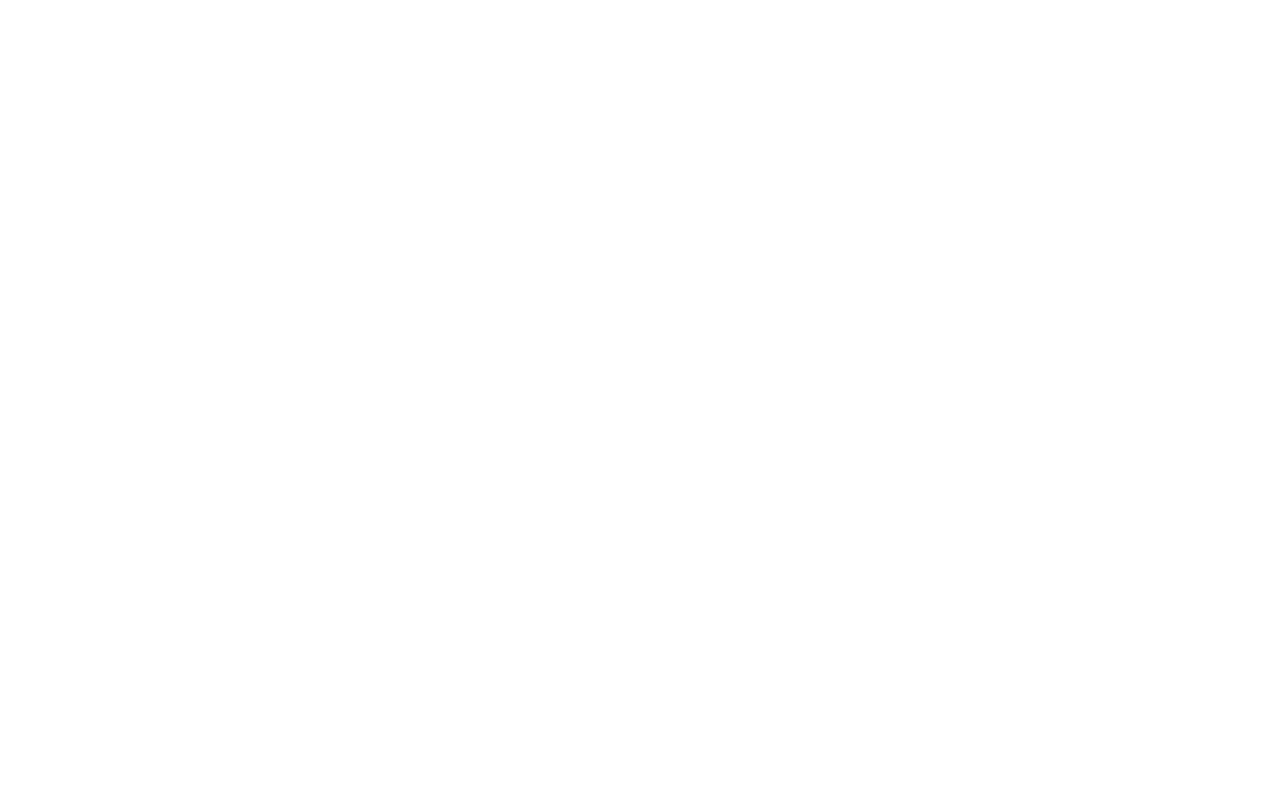
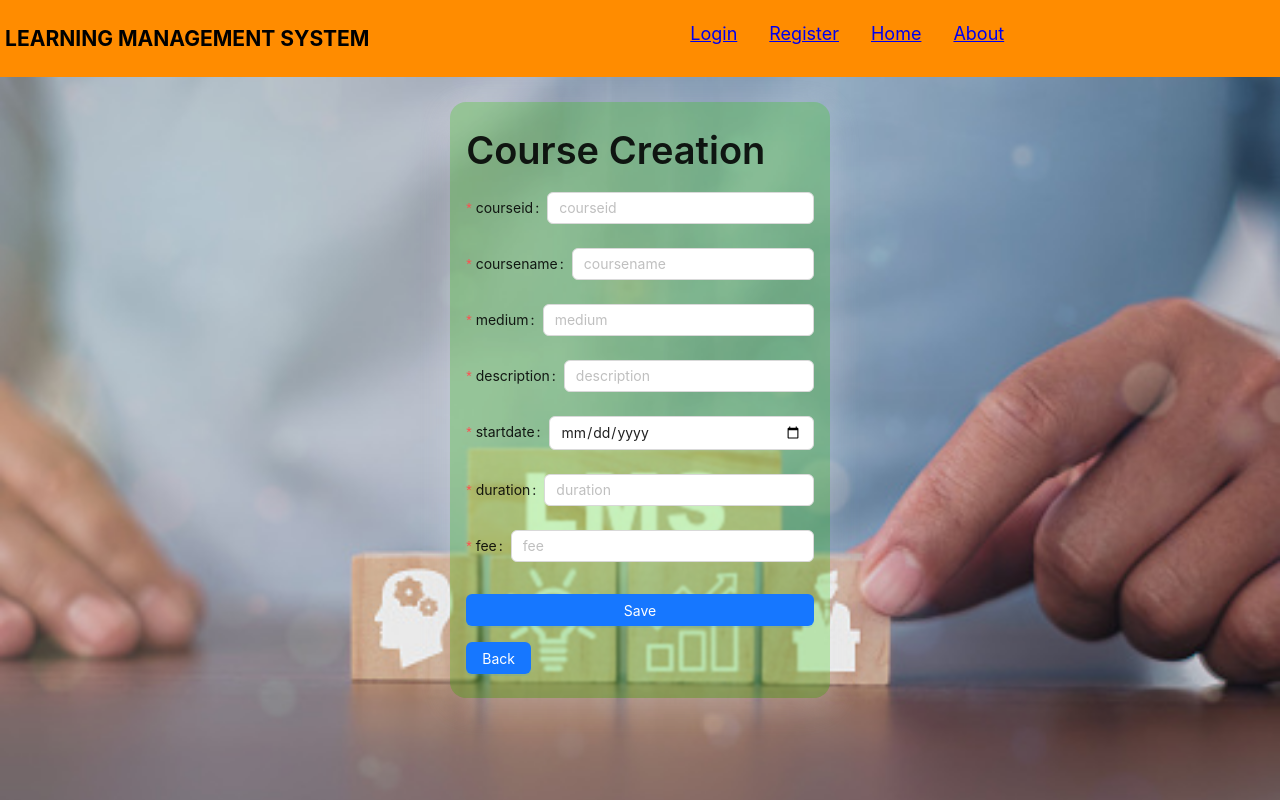
Before and after one commit to PasiduSupunsara/Teaching-based-system-UI, a React (Create React App) app: page /CreateNewCourse in a window 1280 px wide. Before the commit this address had no page. Built offline with nearby package versions, Linux system fonts and the light colour scheme.

Commit message:
modification of student part

```diff
--- a/package.json
+++ b/package.json
@@ -9,9 +9,11 @@
     "antd": "^5.2.1",
     "axios": "^1.3.3",
     "bootstrap": "^5.2.3",
+    "dayjs": "^1.11.7",
     "moment": "^2.29.4",
     "react": "^18.2.0",
     "react-bootstrap": "^2.7.2",
+    "react-datepicker": "^4.10.0",
     "react-dom": "^18.2.0",
     "react-router-dom": "^6.8.1",
     "react-scripts": "5.0.1",
--- a/src/App.css
+++ b/src/App.css
@@ -1,12 +1,3 @@
-.App {
-  text-align: center;
-  min-height: 100vh;
-  align-items: center;
-  justify-content: center;
-  color: white;
-  background-image:white;
-}
-
 .auth-form-container, .login-form, .register-form , .delete-form-container,.delete-form,.AllUser-form-container{
   display: flex;
   flex-direction: column;
@@ -135,72 +126,26 @@ button {
   display: flex;
 
 }
+
 .dashboard-card{
   margin-top: 100px;
   font-size: larger;
-  width: 300px;
+  width: 90%;
   height: 300px;
   margin-left: 100px;
   margin-right: 100px;
-  background-color: #FAF8C0;
+  border-radius: 100;
+  background-color: #d6eef0;
+  border-color: black;
 }
 
-
-
-
-
-
-
-
-
-
-
-
-
-
-
-
-
-
-
-
-
-
-
-
-
-
-.App-logo {
-  height: 40vmin;
-  pointer-events: none;
+.progress{
+  color: red
+  ;
 }
 
-@media (prefers-reduced-motion: no-preference) {
-  .App-logo {
-    animation: App-logo-spin infinite 20s linear;
-  }
+.container-card{
+  position: absolute;
+  width: 95%;
+  top: 10px;
 }
-
-.App-header {
-  background-color: #282c34;
-  min-height: 100vh;
-  display: flex;
-  flex-direction: column;
-  align-items: center;
-  justify-content: center;
-  font-size: calc(10px + 2vmin);
-  color: white;
-}
-
-.App-link {
-  color: #61dafb;
-}
-
-@keyframes App-logo-spin {
-  from {
-    transform: rotate(0deg);
-  }
-  to {
-    transform: rotate(360deg);
-  }
-}
--- a/src/App.js
+++ b/src/App.js
@@ -12,6 +12,8 @@ import { Update} from './Components/Update'
 import { View } from './Components/View'
 import { Continue } from './Components/Contunue';
 import { Dashboard } from './Components/Dashboard';
+import {CreateNewCourse} from './Components/CreateNewCourse'
+import { GetAllCourses } from './Components/GetAllCourses'
 
 function App(){
   return (
@@ -29,6 +31,8 @@ function App(){
       <Route path="/Update" element={<Update/>}/>
       <Route path="/View" element={<View/>}/>
       <Route path="/Register" element={<Register/>}/>
+      <Route path="/CreateNewCourse" element={<CreateNewCourse/>}/>
+      <Route path="/GetAllCourses" element={<GetAllCourses/>}/>
       </Routes>
       </BrowserRouter>
     </div>
--- /dev/null
+++ b/src/Components/CardComponent.jsx
@@ -0,0 +1,48 @@
+import {Button, Card, message, Progress} from 'antd'
+import { useState } from 'react';
+
+export function CardComponent(props){
+    const sid = props.id;
+    const courseid = props.courseid;
+    const[switchEnroll,setSwitchEnroll]= useState("Enroll")
+
+    let tokenJson = JSON.parse(localStorage.getItem('login'));
+
+    function precentageCal(startDate,date){
+        const val = (((date - startDate)/ (1000 * 60 * 60 * 24))/(6*30))*100;
+        return Math.round(val)
+    }
+
+    const handleSubmit = (e) =>{
+        const id = {sid,courseid}
+        let token = "Bearer "+ tokenJson.accessToken;
+        const mapcoursestudent= {id}
+         fetch('http://localhost:8080/student/mapStudentCourse',{
+             method:"POST",
+             headers:{"Content-Type":"application/json",
+             "Authorization":token
+            },
+             body:JSON.stringify(mapcoursestudent)
+           }).then((response)=>{
+            if (response.status === 200){
+                message.success("success")
+                setSwitchEnroll("Unenroll");
+            }else{
+                message.error("something wrong")
+            }
+           })
+         }
+
+    return(
+        <Card className="dashboard-card">
+            <div className='container-card'>
+            <h2>{props.coursename}</h2>
+            <h4>{props.courseid}</h4>
+            <h4>{props.name}</h4>
+            <Progress className='progerss' percent={precentageCal(new Date(props.startdate),new Date())}></Progress>
+            <Button>Details</Button>
+            <Button onClick={handleSubmit} htmlType="submit">{switchEnroll}</Button>
+            </div>
+        </Card>
+    )
+}
--- /dev/null
+++ b/src/Components/CreateNewCourse.jsx
@@ -0,0 +1,100 @@
+import React,{useState} from "react"
+import { useNavigate } from "react-router-dom";
+import { Button, Form, Input, Typography } from "antd";
+import {Navbar} from './Navbar'
+
+export const CreateNewCourse = (props) => {
+    const [courseid,setCourseid] = useState('');
+    const [coursename,setCourseName] = useState('');
+    const [medium,setmedium] = useState('');
+    const [description,setDescription] = useState('');
+    const [startdate,setStartdate] = useState(new Date());
+    const [duration,setDuration] = useState('');
+    const [fee,setFee] = useState('');
+
+
+    let navigate=useNavigate();
+    let tokenJson = JSON.parse(localStorage.getItem('login'));
+
+
+
+    const handleSubmit=(e)=>{
+        const user={courseid,coursename,medium,description,startdate,duration,fee}
+        console.log(user)
+        let token = "Bearer "+ tokenJson.accessToken;
+        console.log(token);
+        fetch('http://localhost:8080/admin/saveCourse',{
+          method:"POST",
+          headers:{"Content-Type":"application/json",
+          "Authorization":token
+        },
+          body:JSON.stringify(user)
+      }).then((response)=>{
+        navigate("/Dashboard")
+    })
+
+    }
+    return (
+      <div>
+        <Navbar/>
+        <div className="appLog">
+           <Form className="loginForm" onFinish={handleSubmit}>
+           <Typography.Title>Course Creation</Typography.Title>
+                <Form.Item rules={[{
+                    required:true,
+                    message:"please enter courseid"
+                }]}label="courseid" name={"courseid"}>
+                    <Input value = {courseid} onChange={(e) => setCourseid(e.target.value)} placeholder="courseid"/>
+                </Form.Item>
+
+                <Form.Item rules={[{
+                    required:true,
+                    message:"please enter coursename"
+                }]}label="coursename" name={"coursename"}>
+                    <Input value = {coursename} onChange={(e) => setCourseName(e.target.value)} placeholder="coursename"/>
+                </Form.Item>
+
+                <Form.Item rules={[{
+                    required:true,
+                    message:"please enter medium"
+                }]}label="medium" name={"medium"}>
+                    <Input value = {medium} onChange={(e) => setmedium(e.target.value)} placeholder="medium"/>
+                </Form.Item>
+
+                <Form.Item rules={[{
+                    required:true,
+                    message:"please enter description"
+                }]}label="description" name={"description"}>
+                    <Input value = {description} onChange={(e) => setDescription(e.target.value)} placeholder="description"/>
+                </Form.Item>
+
+                <Form.Item rules={[{
+                    required:true,
+                    message:"please enter startdate"
+                }]}label="startdate" name={"startdate"}>
+                    <Input type="date" value = {startdate} onChange={(e) => setStartdate(e.target.value)} placeholder="startdate"/>
+
+                </Form.Item>
+
+                <Form.Item rules={[{
+                    required:true,
+                    message:"please enter duration"
+                }]}label="duration" name={"duration"}>
+                    <Input value = {duration} onChange={(e) => setDuration(e.target.value)} placeholder="duration"/>
+                </Form.Item>
+
+                <Form.Item rules={[{
+                    required:true,
+                    message:"please fee"
+                }]}label="fee" name={"fee"}>
+                    <Input value = {fee} onChange={(e) => setFee(e.target.value)} placeholder="fee"/>
+                </Form.Item>
+
+                <Button type="primary" htmlType="submit" block >Save</Button>
+                <Button type="primary" onClick={()=>navigate("/Dashboard")}>Back</Button>
+           </Form>
+
+        </div>
+        </div>
+    )
+}
--- a/src/Components/Dashboard.jsx
+++ b/src/Components/Dashboard.jsx
@@ -7,7 +7,6 @@ import {Student} from './Student'
 
 export const Dashboard = () => {
   const [role, setRole] = useState();
-  let tokenJson = JSON.parse(localStorage.getItem('login'));
 
   useEffect(() => {
     let tokenJson = JSON.parse(localStorage.getItem('login'));
--- /dev/null
+++ b/src/Components/GetAllCourses.jsx
@@ -0,0 +1,83 @@
+import React, { useState, useEffect } from "react";
+import { Table, Layout} from "antd";
+import { Navbar } from "./Navbar";
+
+
+
+const columns = [
+
+  {
+    title: "Course Id",
+    dataIndex: "courseid",
+    key: "courseid",
+  },
+  {
+    title: "course name",
+    dataIndex: "coursename",
+    key: "coursename",
+  },
+  {
+    title: "medium",
+    dataIndex: "medium",
+    key: "medium",
+  },
+  {
+    title: "description",
+    dataIndex: "description",
+    key: "description",
+  },
+  {
+    title: "startdate",
+    dataIndex: "startdate",
+    key: "startdate",
+  },
+  {
+    title: "duration",
+    dataIndex: "duration",
+    key: "duration",
+  },
+  {
+    title: "fee",
+    dataIndex: "fee",
+    key: "fee",
+  },
+];
+
+export const GetAllCourses = () => {
+  let tokenJson = JSON.parse(localStorage.getItem('login'));
+  const[course,setCourse] = useState([]);
+
+
+  useEffect(()=>{
+    let token = "Bearer "+ tokenJson.accessToken;
+      fetch("http://localhost:8080/admin/getAllCourses",{
+        method:"GET",
+        headers:{"Authorization":token
+          },
+      })
+      .then(res=>res.json())
+      .then((result)=>{
+        setCourse(result)
+      }
+      )
+  },[]);
+
+
+  return (
+    <div>
+    <Layout>
+      <Layout.Header>
+        < Navbar/>
+      </Layout.Header>
+      <Layout.Content >
+        <div className="table">
+          </div>
+          <h2 style={{ color: "#591E66" }}>Courses</h2>
+          <div>
+          <Table dataSource={course} columns={columns} />
+        </div>
+      </Layout.Content>
+    </Layout>
+    </div>
+  );
+}
--- a/src/Components/Login.jsx
+++ b/src/Components/Login.jsx
@@ -23,7 +23,8 @@ export const Login = (props) => {
                         login:true,
                         accessToken:result.accessToken,
                         refreshToken:result.refreshToken,
-                        role:result.role
+                        role:result.role,
+                        id:result.uid
                     }))
                     message.success("Login succesful")
                 navigate("/Dashboard", {state: {}})
--- a/src/Components/Student.jsx
+++ b/src/Components/Student.jsx
@@ -2,31 +2,48 @@ import React from "react";
 import { Table,Layout} from "antd";
 import "./Dashboard";
 import { Navbar } from "./Navbar";
-
-
-
+import {CardComponent} from './CardComponent'
+import {useState,useEffect} from 'react'
 
 const columns = [
   {
-    title: "Subject",
-    dataIndex: "",
-    key: "",
+    title: "Course",
+    dataIndex: "Course",
+    key: "Course",
   },
   {
-    title: "Due Date",
-    dataIndex: "",
-    key: "",
+    title: "DueDate",
+    dataIndex: "DueDate",
+    key: "DueDate",
   },
   {
     title: "Homework",
-    dataIndex: "",
-    key: "",
+    dataIndex: "Homework",
+    key: "Homework",
   },
 
 
 ];
 
 export const Student = () => {
+  const [courses, setCourses] = useState([]);
+  let tokenJson = JSON.parse(localStorage.getItem('login'));
+
+
+  useEffect(()=>{
+    let token = "Bearer "+ tokenJson.accessToken;
+      fetch("http://localhost:8080/student/getAllCourses",{
+        method:"GET",
+        headers:{"Authorization":token
+          },
+      })
+      .then(res=>res.json())
+      .then((result)=>{
+      setCourses(result);
+      }
+      )
+  },[]);
+
   return (
     <Layout>
       <Layout.Header>
@@ -42,6 +59,7 @@ export const Student = () => {
           />
         </div>
       </Layout.Content>
+      {courses.map((course) => <CardComponent courseid={course.courseid} coursename={course.coursename} name={course.medium} startdate={course.startdate} id={tokenJson.id}/>)}
     </Layout>
   );
 }
```
Also changed, not shown: src/Components/Admin.jsx (+15 -1 lines), src/Components/Register.jsx (+7 -3 lines), src/Components/Card.jsx (added), 1 other file (tests, documents, lock files or other folders).
